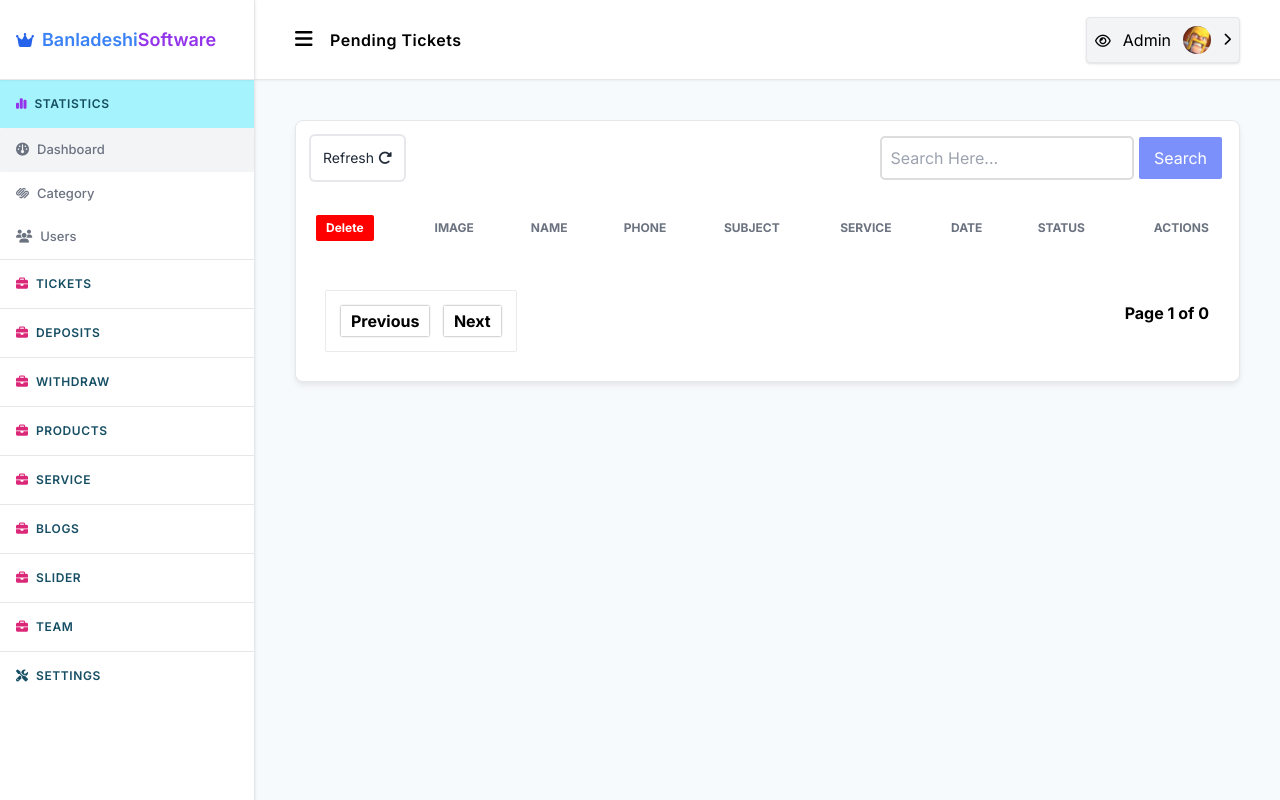
After one commit to freelancermunna4/tentheme_office, a PHP site: page /admin/pending-tickets.php in a window 1280 px wide. The commit adds this page. Run offline with PHP 8.4, Linux system fonts and the light colour scheme; the visitor is signed in with stand-in values (Sample User, id 1); data comes from the database, SQL or seed files in the repository; lists and menus that the app fills with data are empty; some libraries are stand-ins or nearby versions.

Commit message:
making admin panel ticket system

```diff
--- a/admin/common/header-sidebar.php
+++ b/admin/common/header-sidebar.php
@@ -8,9 +8,6 @@
     $id = $_COOKIE['person_id'];
     }else{
     $id = 0;
-    }
-    if(isset($_SESSION['person_id'])){
-    $id = $_SESSION['person_id'];
     }
     if($id<1){
     header("location:login.php");
@@ -99,7 +96,32 @@
       <hr class="my-0">
 
 
-      <!-- Sidebar Item -> products -->
+      <!-- Sidebar Item -> Ticket -->
+      <div class="sidebar_item overflow-hidden">
+        <button class="ds_title" data-ref="Ticket"><span class="text-xs transition-all text-pink-600"><i
+              class="fa-solid fa-briefcase"></i></span><span class="tracking-wider block">Tickets</span><span
+            class="text-xs opacity-50 transition-all"><i class="fa-solid fa-chevron-up"></i></span>
+        </button>
+        <ul class="ds_ul transition-all" data-ref="Ticket">
+          <li>
+            <a href="./pending-tickets.php">
+              <h4> <i class="fa-solid fa-briefcase"></i> </h4>
+              <span>Pending Tickets</span>
+            </a>
+          </li>
+          <li>
+            <a href="./success-tickets.php">
+              <h4> <i class="fa-solid fa-briefcase"></i> </h4>
+              <span>Published Tickets</span>
+            </a>
+          </li>
+        </ul>
+      </div>
+      <hr class="my-0">
+
+
+
+      <!-- Sidebar Item -> Deposit -->
       <div class="sidebar_item overflow-hidden">
         <button class="ds_title" data-ref="deposits"><span class="text-xs transition-all text-pink-600"><i
               class="fa-solid fa-briefcase"></i></span><span class="tracking-wider block">Deposits</span><span
@@ -122,7 +144,7 @@
       </div>
       <hr class="my-0">
 
-      <!-- Sidebar Item -> products -->
+      <!-- Sidebar Item -> Withdraw -->
       <div class="sidebar_item overflow-hidden">
         <button class="ds_title" data-ref="withdraw"><span class="text-xs transition-all text-pink-600"><i
               class="fa-solid fa-briefcase"></i></span><span class="tracking-wider block">Withdraw</span><span
--- /dev/null
+++ b/admin/pending-tickets.php
@@ -0,0 +1,266 @@
+<?php include("common/header-sidebar.php");?>
+
+<div class="x_container space-y-10 py-10">
+    <div class="flex flex-col rounded-lg shadow-md border border-[
+        ] shadow-gray-200 bg-white">
+        <div class="overflow-x-auto rounded-lg">
+            <div class="inline-block min-w-full align-middle">
+                <div class="overflow-auto bg-white">
+                  <div style="display:flex;justify-content:space-between">
+                    <div style="display:flex">
+                      <a style="margin:15px;display:block;text-align:center;padding-top:12px;" class="input" href="pending-tickets.php">Refresh <i  class="fa-solid fa-rotate-right"></i></a>
+                    </div>
+
+                    <div>
+                    <form action="" method="GET">
+                        <div style="text-align: right;margin: 5px;padding-top: 10px;">
+                            <input name="src" type="search" id="srcvalue" placeholder="Search Here..." style="padding: 8px;border: 2px solid #ddd;border-radius:5px;">
+                            <button type="submit" name="search" style="padding: 9px 15px;margin-right: 12px;background: #0e33f78a;color:#fff;box-sizing: border-box;border-radius: 2px;">Search</button>
+                        </div>
+                    </form>
+                    </div>
+                  </div>
+
+
+                    <!-- Table -->
+                    <?php
+                  if(isset($_POST['check'])){
+                    if(isset($_POST['check_list'])){
+                      $check_list = $_POST['check_list'];
+                      for($i=0;$i<count($check_list);$i++){
+                        $delete = _delete("deposit","id=$check_list[$i]");
+                      }
+                      $msg = "Delete Successfully";
+                      header("location:pending-deposits.php?msg=$msg");
+                    }
+                  }
+                  ?>
+                  <form action="" method="POST">
+                    <!-- Table -->
+                    <table class="min-w-full divide-y divide-gray-200 table-fixed">
+                  <thead class="bg-white">
+                    <tr>
+                      <th scope="col" class="p-4 text-xs font-medium text-left text-gray-500 uppercase lg:p-5">
+                        <input name="check" style="background:red;padding:5px 10px;color:#fff;border-radius:2px;" type="submit" value="Delete">
+                      </th>
+                      <th scope="col" class="p-4 text-xs font-medium text-left text-gray-500 uppercase lg:p-5">Image</th>
+                      <th scope="col" class="p-4 text-xs font-medium text-left text-gray-500 uppercase lg:p-5">Name</th>
+                      <th scope="col" class="p-4 text-xs font-medium text-left text-gray-500 uppercase lg:p-5">Phone</th>
+                      <th scope="col" class="p-4 text-xs font-medium text-left text-gray-500 uppercase lg:p-5">Subject</th>
+                      <th scope="col" class="p-4 text-xs font-medium text-left text-gray-500 uppercase lg:p-5">Service</th>
+                      <th scope="col" class="p-4 text-xs font-medium text-left text-gray-500 uppercase lg:p-5">Date</th>
+                      <th scope="col" class="p-4 text-xs font-medium text-left text-gray-500 uppercase lg:p-5">Status</th>
+                      <th scope="col" class="text-center p-4 text-xs font-medium text-left text-gray-500 uppercase lg:p-5"> Actions</th>
+
+                    </tr>
+                  </thead>
+                  <tbody class="bg-white divide-y divide-gray-200">
+                    <?php
+                    if(isset($_GET['src'])){
+                      $src = trim($_GET['src']);
+                      $deposit = _query("SELECT deposit.*,person.* FROM deposit INNER JOIN person ON deposit.pid=person.id WHERE deposit.status='Pending' AND (person.name='$src' OR person.phone='$src' OR deposit.method='$src' OR deposit.pmn_address='$src' OR  deposit.tr_id='$src' OR  deposit.amount='$src')");
+                    }else{
+
+                    $pagination = "ON";
+                    if (isset($_GET['page_no']) && $_GET['page_no']!="") {
+                    $page_no = $_GET['page_no'];} else {$page_no = 1;}
+                    $total_records_per_page = 10;
+                    $offset = ($page_no-1) * $total_records_per_page;
+                    $previous_page = $page_no - 1;
+                    $next_page = $page_no + 1;
+                    $adjacents = "2";
+
+                    $tickets =_query("SELECT * FROM tickets WHERE status='Pending' AND subject !='' ORDER BY id DESC LIMIT $offset, $total_records_per_page");
+                    $total_records = mysqli_num_rows(_get("tickets","status='Pending' AND subject !='' "));
+
+                    $total_no_of_pages = ceil($total_records / $total_records_per_page);
+                    $second_last = $total_no_of_pages - 1;
+                      }
+                    $i=0;
+                    while($data = mysqli_fetch_assoc($tickets)){ $i++;
+                    $person_id = $data['pid'];
+                    $person_info = _fetch("person","id=$person_id");
+
+                    $service_id = $data['service_id'];
+                    $service = _fetch("service","id=$service_id");
+                    ?>
+                      <tr class="hover:bg-gray-100">
+                        <td class="p-4 text-sm font-normal text-gray-500 whitespace-nowrap lg:p-5">
+                          <input name="check_list[]" type="checkbox" value="<?php echo $data['id']?>">
+                        </td>
+                        <td><img style="margin:0 auto;width:100;height:50px;object-fit:cover" src="upload/<?php echo $person_info['file_name']?>"></td>
+                        <td class="p-4 text-sm font-normal text-gray-500 whitespace-nowrap lg:p-5"><?php echo $person_info['name']?></td>
+                        <td class="p-4 text-sm font-normal text-gray-500 whitespace-nowrap lg:p-5"><?php echo $person_info['phone']?></td>
+                        <td class="p-4 text-sm font-normal text-gray-500 whitespace-nowrap lg:p-5"><?php sort_str($data['subject'])?></td>
+                        <td class="p-4 text-sm font-normal text-gray-500 whitespace-nowrap lg:p-5">
+                          <a target="_blank" href="../service.php?service_id=<?php echo $service['id']?>"><?php sort_str($service['title'])?></a>
+                        </td>
+                        <td class="p-4 text-sm font-normal text-gray-500 whitespace-nowrap lg:p-5"><?php $time = $data['time'];echo date("d/M/y",$time)?></td>
+                        <?php if($data['status']=='Pending'){?>
+                        <td class="p-4 text-sm font-normal text-red-500 whitespace-nowrap lg:p-5"><?php echo $data['status']?></td>
+                        <?php }else{?>
+                          <td class="p-4 text-sm font-normal text-green-500 whitespace-nowrap lg:p-5"><?php echo $data['status']?></td>
+                        <?php }?>
+                        <td class="text-center p-4 space-x-2 whitespace-nowrap lg:p-5">
+                          <a href="edit-ticket.php?ticket_id=<?php echo $data['id']?>" class="popup_show btn bg-red-500 w-fit text-white" style="background:#4ade80;">Edit</a>
+                          <a href="delete.php?src=pending-deposits&&table=deposit&&id=<?php echo $data['id']?>" class="popup_show btn bg-red-500 w-fit text-white">Delete</a>
+                          <a href="approve-deposit.php?id=<?php echo $data['id']?>" class="popup_show btn bg-red-500 w-fit text-white" style="background:#4ade80;">Solved</a>
+                        </td>
+                      </tr>
+                      <?php }?>
+
+                    </tbody>
+                  </table>
+                </form>
+
+                <?php if(isset($pagination)){?>
+                <div style="padding:20px 10px;">
+                <!-- /* ----------paginations----------- */ -->
+                <style>
+                .paginations>ul{box-shadow: 0 0 1px gray;margin: 0;padding: 10px;}
+                .paginations>ul>li{list-style: none;display: inline-block;line-height: 2.5;}
+                .paginations>ul>li>a{padding: 5px 10px;margin:5px;background: #fff;font-weight: bolder;box-shadow: 0px 0px 2px gray;}
+                .paginations>ul>li>a:hover{background: #4ade80;color: #fff;}
+                .active>a{background: #4ade80 !important;color: #fff !important;}
+                .page_of{padding-top: 10px;}
+                @media only screen and (max-width: 850px){.page_of{display: none;}}
+              </style>
+
+              <div style="display:flex;justify-content:space-between;padding:10px 20px;">
+                  <div class="paginations">
+                    <ul>
+                      <?php // if($page_no > 1){ echo "<li><a href='?page_no=1'>First Page</a></li>"; } ?>
+
+                      <li <?php if($page_no <= 1){ echo "class=''"; } ?>>
+                      <a <?php if($page_no > 1){ echo "href='?page_no=$previous_page'"; } ?>>Previous</a>
+                      </li>
+
+                        <?php
+                      if ($total_no_of_pages <= 10){
+                        for ($counter = 1; $counter <= $total_no_of_pages; $counter++){
+                          if ($counter == $page_no) {
+                          echo "<li class=''><a>$counter</a></li>";
+                            }else{
+                              echo "<li><a href='?page_no=$counter'>$counter</a></li>";
+                            }
+                            }
+                      }
+                      elseif($total_no_of_pages > 10){
+
+                      if($page_no <= 4) {
+                      for ($counter = 1; $counter < 8; $counter++){
+                          if ($counter == $page_no) {
+                          echo "<li class='active'><a>$counter</a></li>";
+                            }else{
+                              echo "<li><a href='?page_no=$counter'>$counter</a></li>";
+                            }
+                            }
+                        echo "<li><a>...</a></li>";
+                        echo "<li><a href='?page_no=$second_last'>$second_last</a></li>";
+                        echo "<li><a href='?page_no=$total_no_of_pages'>$total_no_of_pages</a></li>";
+                        }
+
+                      elseif($page_no > 4 && $page_no < $total_no_of_pages - 4) {
+                        echo "<li><a href='?page_no=1'>1</a></li>";
+                        echo "<li><a href='?page_no=2'>2</a></li>";
+                            echo "<li><a>...</a></li>";
+                            for ($counter = $page_no - $adjacents; $counter <= $page_no + $adjacents; $counter++) {
+                              if ($counter == $page_no) {
+                          echo "<li class='active'><a>$counter</a></li>";
+                            }else{
+                              echo "<li><a href='?page_no=$counter'>$counter</a></li>";
+                            }
+                          }
+                          echo "<li><a>...</a></li>";
+                        echo "<li><a href='?page_no=$second_last'>$second_last</a></li>";
+                        echo "<li><a href='?page_no=$total_no_of_pages'>$total_no_of_pages</a></li>";
+                                }
+
+                        else {
+                            echo "<li><a href='?page_no=1'>1</a></li>";
+                        echo "<li><a href='?page_no=2'>2</a></li>";
+                            echo "<li><a>...</a></li>";
+
+                            for ($counter = $total_no_of_pages - 6; $counter <= $total_no_of_pages; $counter++) {
+                              if ($counter == $page_no) {
+                          echo "<li class='active'><a>$counter</a></li>";
+                            }else{
+                              echo "<li><a href='?page_no=$counter'>$counter</a></li>";
+                            }
+                                    }
+                                }
+                      }
+                    ?>
+
+                      <li <?php if($page_no >= $total_no_of_pages){ echo "class='disabled'"; } ?>>
+                      <a <?php if($page_no < $total_no_of_pages) { echo "href='?page_no=$next_page'"; } ?>>Next</a>
+                      </li>
+                        <?php if($page_no < $total_no_of_pages){
+                        echo "<li><a href='?page_no=$total_no_of_pages'>Last</a></li>";
+                        } ?>
+                    </ul>
+                  </div>
+                  <div class="page_of">
+                    <div><strong>Page <?php echo $page_no." of ".$total_no_of_pages; ?></strong></div>
+                  </div>
+                </div>
+                <!-- /* ----------paginations----------- */ -->
+                <?php }?>
+
+                    </div>
+
+                </div>
+            </div>
+        </div>
+    </div>
+</div>
+</div>
+</main>
+
+<!-- All Popup -->
+  <!-- Add New Pack Popup -->
+  <div data-target="add_bank"
+    class="popup_wrapper overflow-y-auto overflow-x-hidden fixed right-0 left-0 top-4 z-50 justify-center items-center md:inset-0 sm:h-full flex"
+    id="delete-product-modal" style="z-index: 111; display: none;">
+    <div data-target="add_bank" class="popup_remove w-full h-screen bg-black bg-opacity-50 z-40 fixed inset-0 m-auto">
+    </div>
+    <div class="relative p-4 w-full max-w-md h-full md:h-auto z-50">
+      <div class="relative bg-white rounded-2xl shadow-lg p-6 pt-4">
+        <div class="flex justify-end">
+          <button type="button" data-target="add_bank"
+            class="popup_remove text-gray-400 bg-transparent hover:bg-gray-200 hover:text-gray-900 rounded-2xl text-sm w-8 h-8 flex items-center justify-center ml-auto"
+            data-modal-toggle="delete-product-modal"> <i class="fa-solid fa-xmark"></i>
+          </button>
+        </div>
+
+        <form class="flex flex-col gap-y-6">
+          <h2 class="text-lg font-semibold text-cyan-900">New Bank</h2>
+          <div class="flex flex-col gap-y-1">
+            <label for="Bank Name">Bank Name</label>
+            <input type="text" id="Bank Name" placeholder="Bank Name" class="input" required>
+          </div>
+
+          <div class="flex flex-col gap-y-1">
+            <label for="Currency Symble">Currency Symble</label>
+            <input type="text" id="Currency Symble" placeholder="Currency Symble" class="input" required>
+          </div>
+
+          <div class="flex flex-col gap-y-1">
+            <label for="Bank Info">Bank Info</label>
+            <input type="text" id="Bank Info" placeholder="Bank Info" class="input" required>
+          </div>
+
+          <div class="flex justify-end">
+            <button class="button">Submit</button>
+          </div>
+        </form>
+
+      </div>
+    </div>
+  </div>
+
+<script src="js/app.js"></script>
+
+</body>
+
+</html>
--- a/ticket.php
+++ b/ticket.php
@@ -51,7 +51,7 @@
             $message = $_POST['textarea'];
             $ticket_id = rand(1000,10000000);
 
-            $insert = _insert("tickets","ticket_id,pid,service_id,subject,message,time","'$ticket_id','$id','$service_id','$subject','$message','$time'");
+            $insert = _insert("tickets","ticket_id,uid,pid,service_id,subject,message,time","'$ticket_id','$id','$id','$service_id','$subject','$message','$time'");
             if($insert){
               $msg = "Successfully Created a new Ticket";
               header("location:tickets.php?msg=$msg");
--- a/tickets.php
+++ b/tickets.php
@@ -101,7 +101,7 @@
                       $previous_page = $page_no - 1;
                       $next_page = $page_no + 1;
                       $adjacents = "2";
-                      $tickets = _get("tickets","pid=$id GROUP BY ticket_id HAVING COUNT(ticket_id)>1 ORDER BY id DESC LIMIT $offset, $total_records_per_page");
+                      $tickets = _get("tickets","pid=$id AND subject != '' ORDER BY id DESC LIMIT $offset, $total_records_per_page");
                       $total_records = mysqli_num_rows(_get("tickets","pid=$id GROUP BY ticket_id HAVING COUNT(ticket_id)>1"));
                       $total_no_of_pages = ceil($total_records / $total_records_per_page);
                       $second_last = $total_no_of_pages - 1;
```
Also changed, not shown: chat copy.php (deleted, +0 -23 lines), chat.php (+3 -32 lines).
